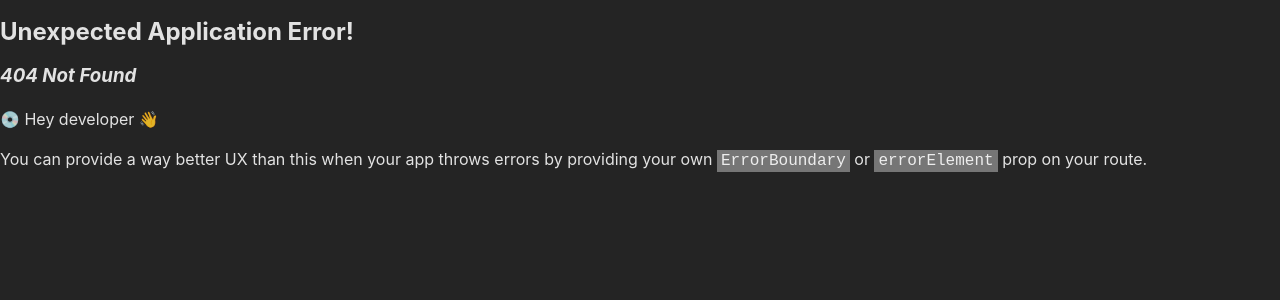
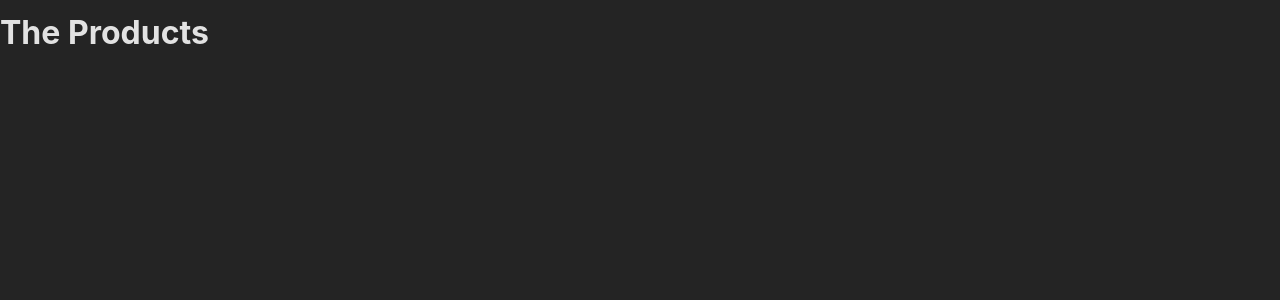
Before and after one commit to alperencngz/reactrouterbasics, a React (Create React App) app: page /products in a window 1280 px wide. Before the commit this address had no page. Shown: the top 300 px of the page. Built offline with nearby package versions, Linux system fonts and the light colour scheme.

Commit message:
Added a second route
Nothing complex yet

```diff
--- a/src/App.js
+++ b/src/App.js
@@ -1,9 +1,10 @@
 import { createBrowserRouter, RouterProvider } from "react-router-dom";
 import HomePage from "./pages/Home";
+import ProductsPage from "./pages/Products";
 
 const router = createBrowserRouter([
   { path: "/", element: <HomePage/> },
-  {},
+  { path: "/products", element: <ProductsPage/>},
 ])
 
 function App() {
--- /dev/null
+++ b/src/pages/Products.js
@@ -0,0 +1,5 @@
+function ProductsPage() {
+    return <h1>The Products</h1>
+}
+
+export default ProductsPage;
```
